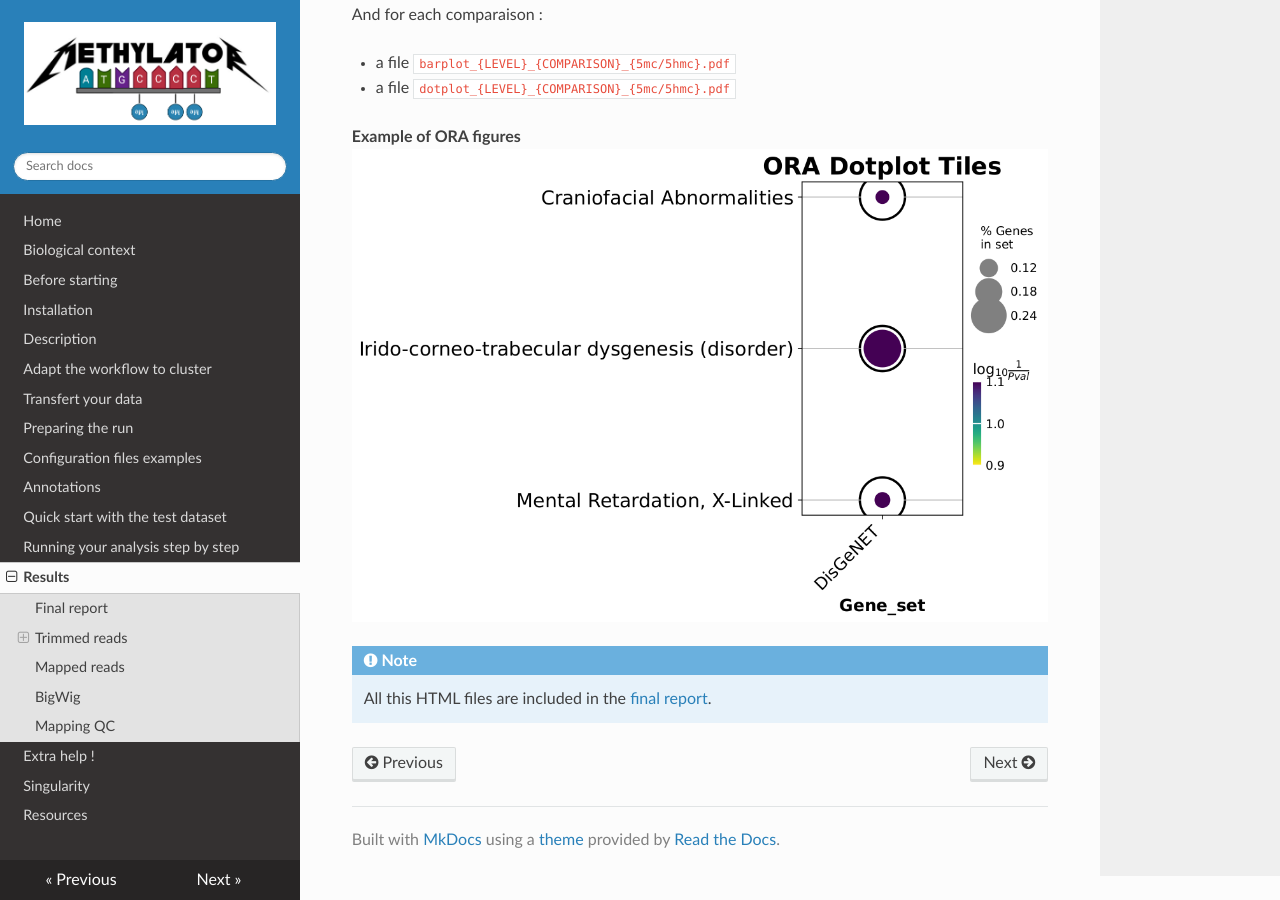
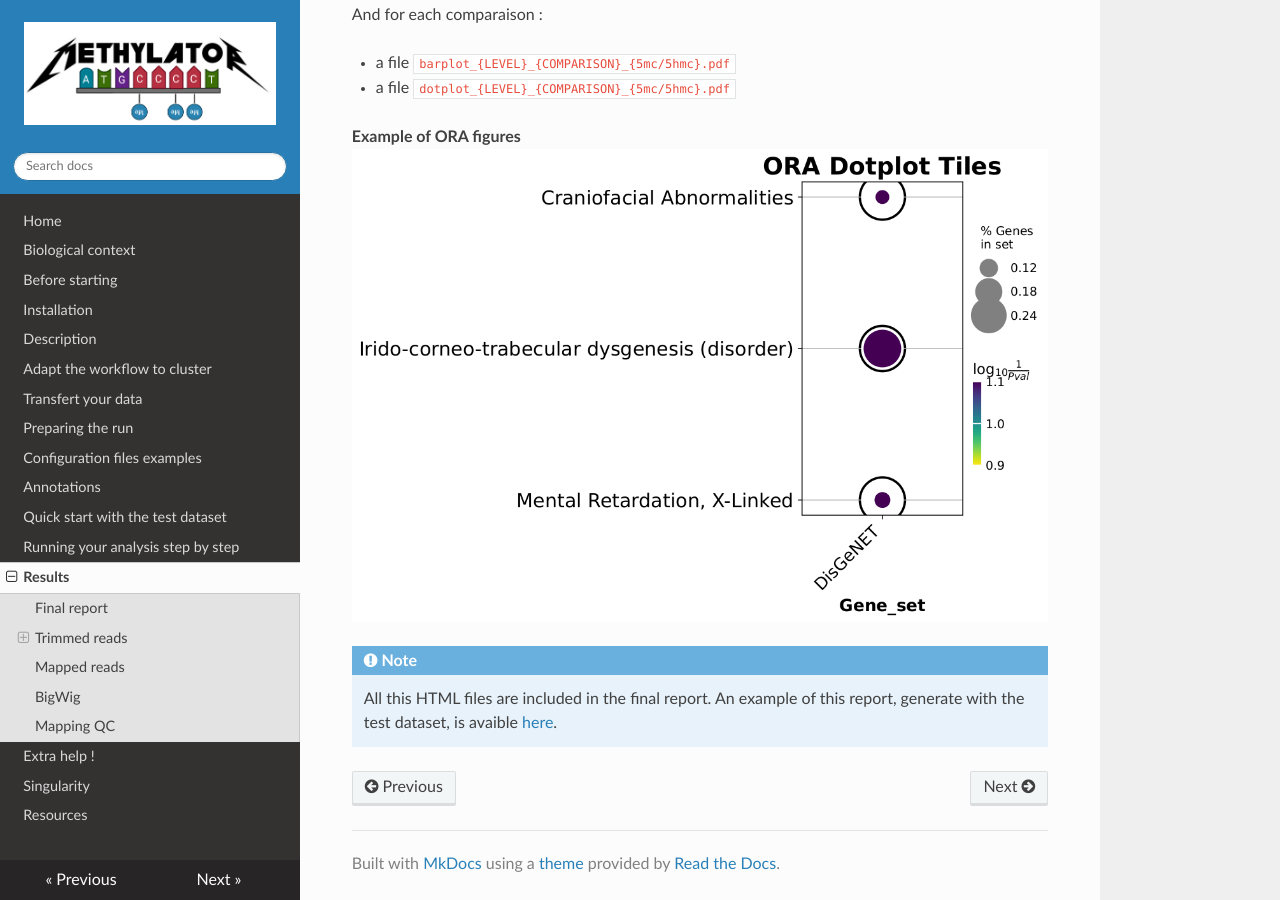
Before and after one commit to parisepigenetics/Methylator-Documentation, an MkDocs documentation site: the page built from docs/results.md, in a window 1280 px wide and 900 px high, scrolled down 9745 px. Built offline with MkDocs 1.6.1, drawn with Linux system fonts in a browser that asks for light colours; nearby versions of some CDN libraries.

Commit message:
Update results.md

```diff
--- a/docs/results.md
+++ b/docs/results.md
@@ -341,4 +341,5 @@ And for each comparaison :
 ![Dotplot example](img/ora_example.png){ width = 400 heigth = 400 }
 
 !!! note
-    All this HTML files are included in the [final report](final_report/final_report_Test_WGBS.html).
+    All this HTML files are included in the final report.
+    An example of this report, generate with the test dataset, is avaible [here](final_report/final_report_Test_WGBS.html).
```
